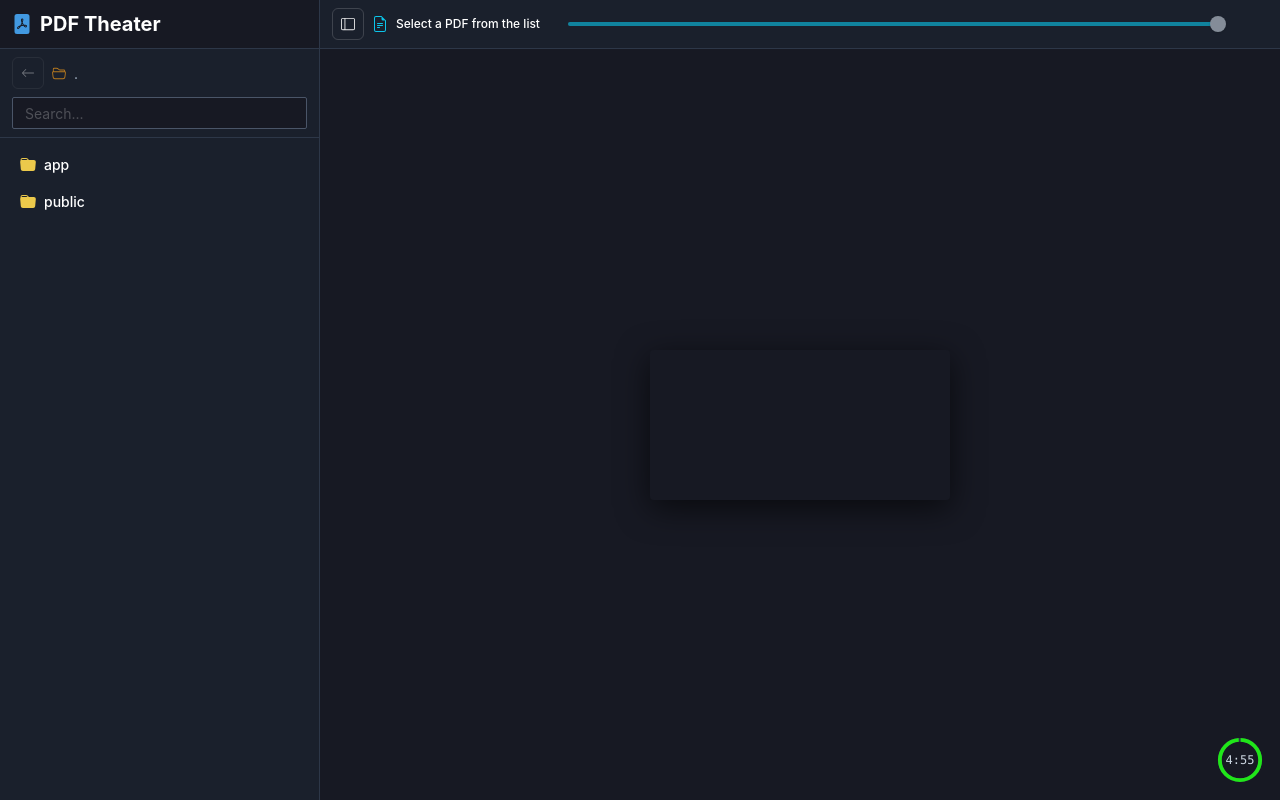
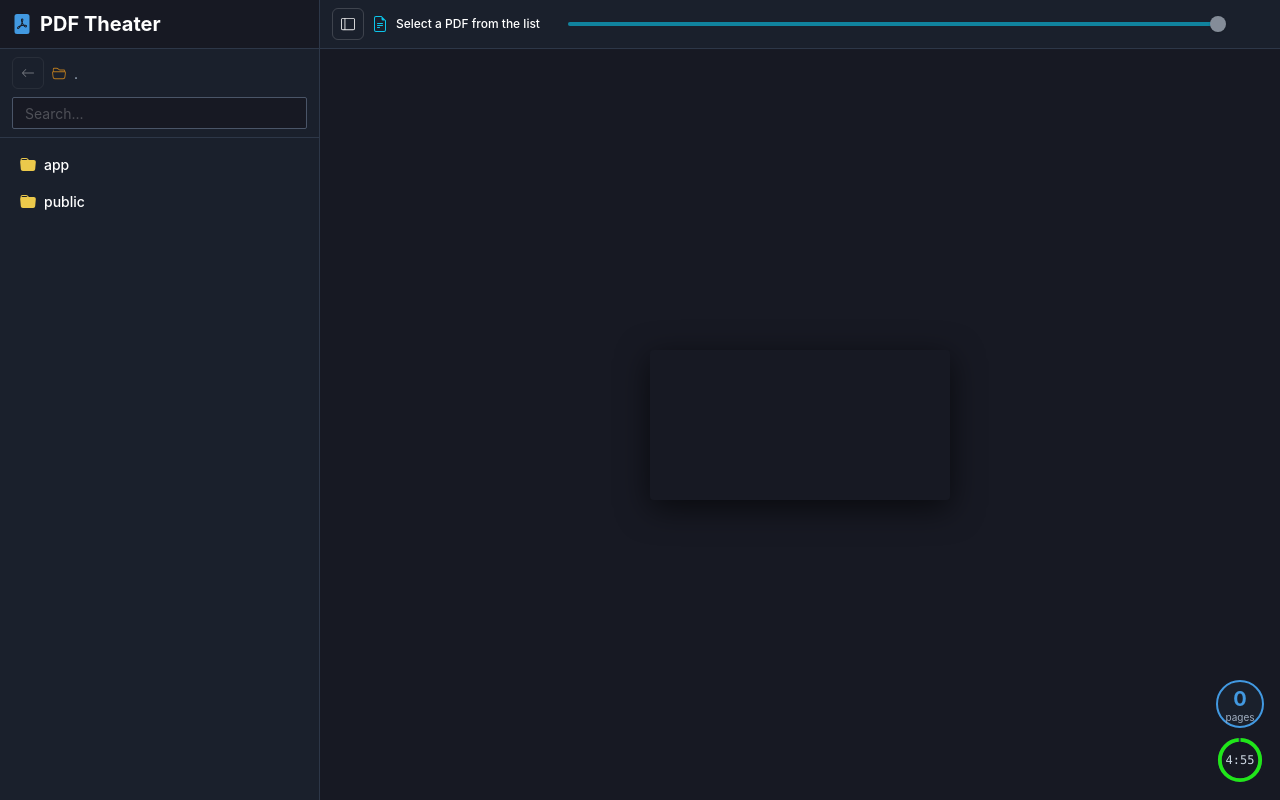
Before and after one commit to kijimaD/srd, a Next.js app: page / in a window 1280 px wide. Built offline with nearby package versions, Linux system fonts and the light colour scheme; what @chakra-ui/next-js would draw is missing.

Commit message:
chore: カウント表示する

```diff
--- a/app/components/PdfViewer.jsx
+++ b/app/components/PdfViewer.jsx
@@ -3,7 +3,7 @@
 import { useState, useEffect, useRef } from 'react'
 import { Flex, Box } from '@chakra-ui/react'
 import Toolbar from './Toolbar'
-import TimerGauge from './TimerGauge'
+import ReadingStats from './ReadingStats'
 
 function PdfViewer({ sidebarVisible, onToggleSidebar, pdfUrl, pdfName, initialPage, initialIsTop }) {
   const [pdfjsLib, setPdfjsLib] = useState(null)
@@ -269,7 +269,7 @@ function PdfViewer({ sidebarVisible, onToggleSidebar, pdfUrl, pdfName, initialPa
         right={4}
         zIndex={1000}
       >
-        <TimerGauge key={timerKey} />
+        <ReadingStats timerKey={timerKey} pageNum={pageNum} isTopHalf={isTopHalf} />
       </Box>
     </Flex>
   )
--- /dev/null
+++ b/app/components/ReadingStats.jsx
@@ -0,0 +1,81 @@
+'use client'
+
+import { useState, useEffect, useRef } from 'react'
+import { Box } from '@chakra-ui/react'
+import TimerGauge from './TimerGauge'
+
+function ReadingStats({ timerKey, pageNum, isTopHalf }) {
+  const [pageChangeCount, setPageChangeCount] = useState(0)
+  const lastPageChangeRef = useRef(Date.now())
+
+  useEffect(() => {
+    // Calculate initial page change count
+    updatePageChangeCount()
+  }, [])
+
+  useEffect(() => {
+    // Record page change when pageNum or isTopHalf changes
+    if (pageNum && isTopHalf !== undefined) {
+      recordPageChange()
+    }
+  }, [pageNum, isTopHalf])
+
+  const updatePageChangeCount = () => {
+    const stored = localStorage.getItem('pageChanges')
+    const changes = stored ? JSON.parse(stored) : []
+    const oneHourAgo = Date.now() - 60 * 60 * 1000
+    const recentChanges = changes.filter(timestamp => timestamp > oneHourAgo)
+
+    // Clean up old entries
+    localStorage.setItem('pageChanges', JSON.stringify(recentChanges))
+    setPageChangeCount(recentChanges.length)
+  }
+
+  const recordPageChange = () => {
+    const now = Date.now()
+    const timeSinceLastChange = now - lastPageChangeRef.current
+
+    // Only count if more than 10 seconds have passed
+    if (timeSinceLastChange >= 10000) {
+      const stored = localStorage.getItem('pageChanges')
+      const changes = stored ? JSON.parse(stored) : []
+      changes.push(now)
+
+      const oneHourAgo = now - 60 * 60 * 1000
+      const recentChanges = changes.filter(timestamp => timestamp > oneHourAgo)
+
+      localStorage.setItem('pageChanges', JSON.stringify(recentChanges))
+      setPageChangeCount(recentChanges.length)
+    }
+
+    lastPageChangeRef.current = now
+  }
+
+  return (
+    <Box display="flex" flexDirection="column" gap={2} alignItems="center">
+      <Box
+        display="flex"
+        alignItems="center"
+        justifyContent="center"
+        w="12"
+        h="12"
+        borderRadius="full"
+        bg="gray.800"
+        border="2px"
+        borderColor="blue.400"
+      >
+        <Box textAlign="center">
+          <Box fontSize="xl" fontWeight="bold" color="blue.400">
+            {pageChangeCount}
+          </Box>
+          <Box fontSize="2xs" color="gray.400" mt="-1">
+            pages
+          </Box>
+        </Box>
+      </Box>
+      <TimerGauge key={timerKey} />
+    </Box>
+  )
+}
+
+export default ReadingStats
```
